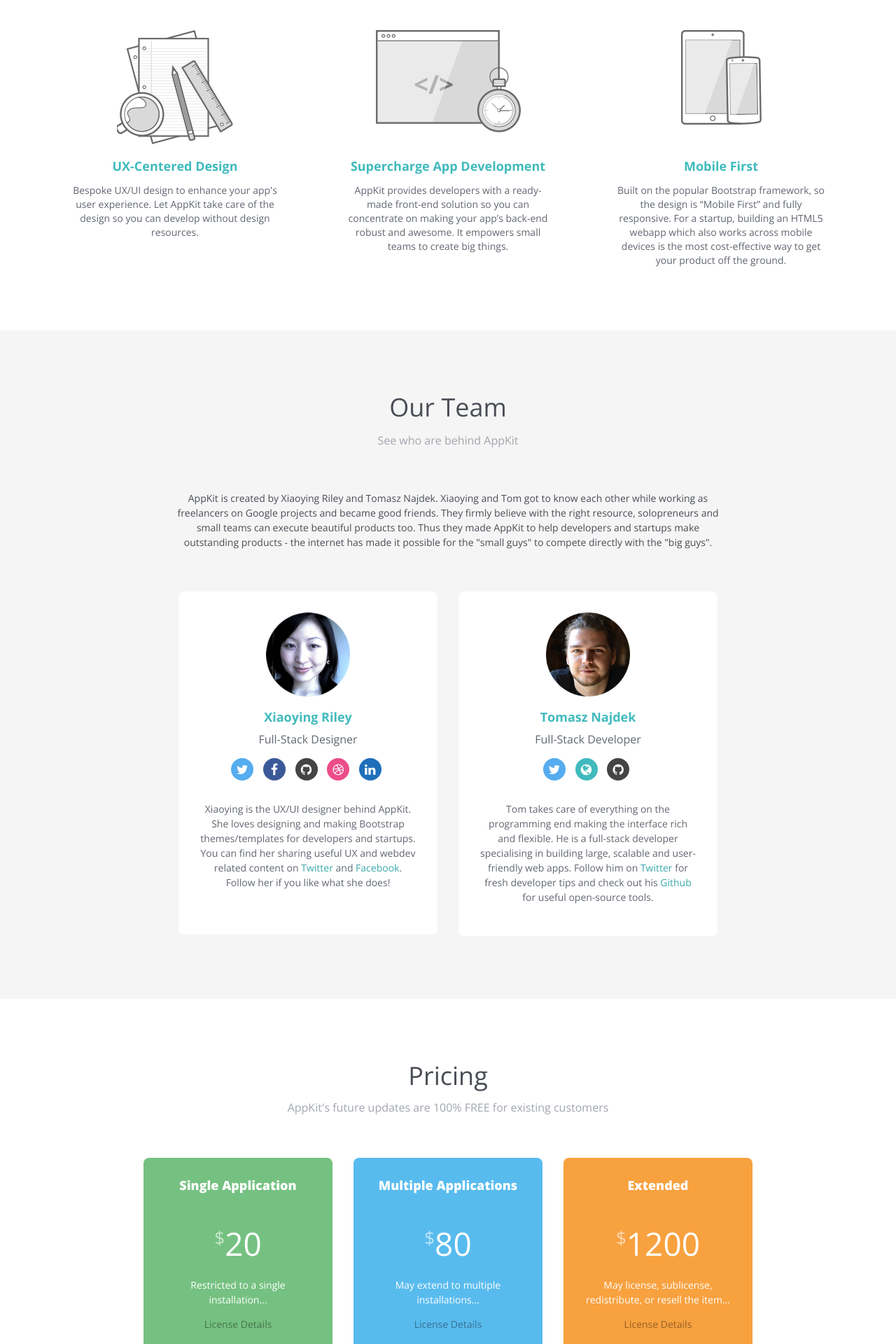
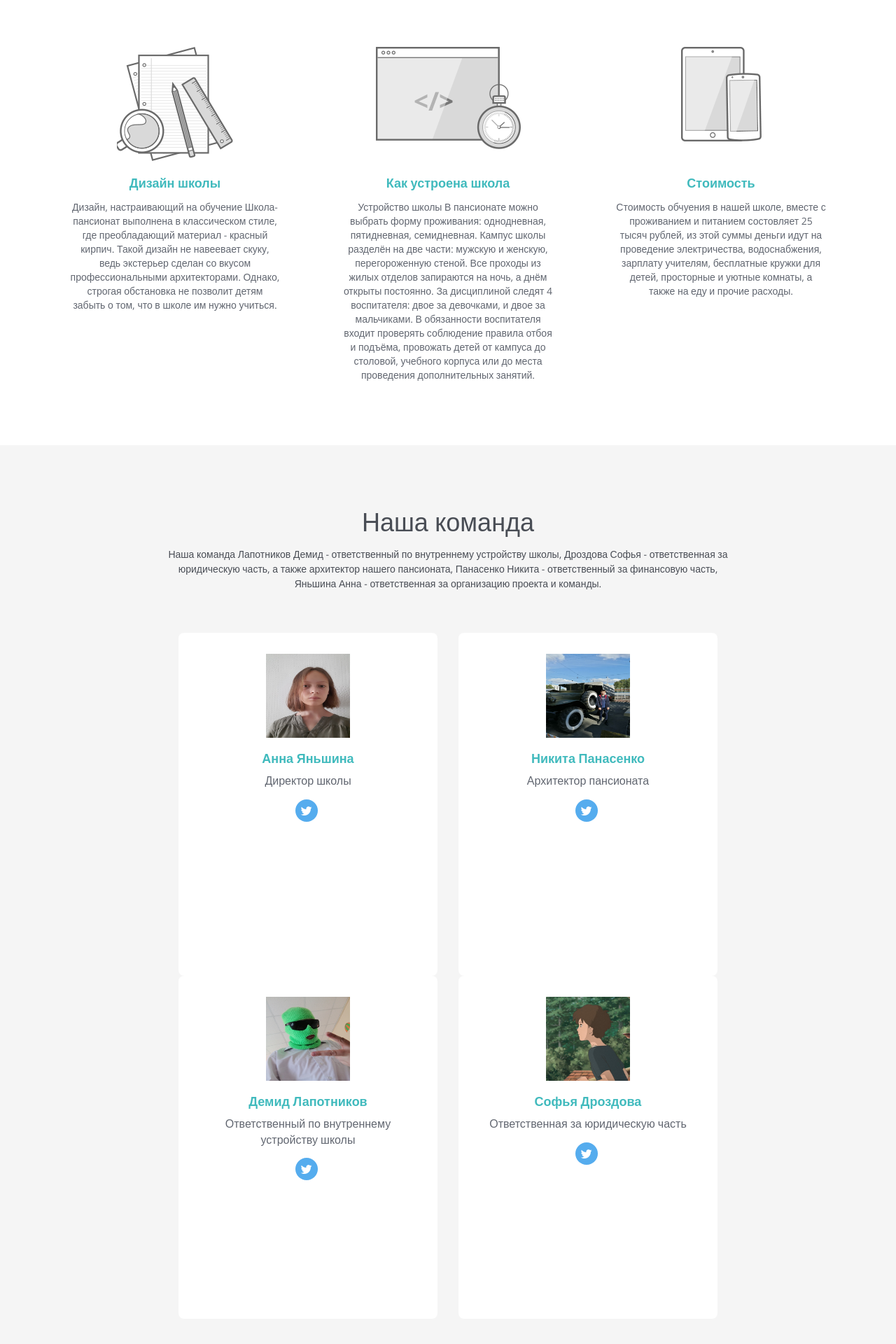
Before and after one commit to Arseniyyy/boarding-school, a FastAPI app: page / in a window 1280 px wide. Shown: the part 800-2720 px from the top of the page at 70% size. Run offline with FastAPI, Linux system fonts and the light colour scheme; style sheets or scripts are compiled from the project's sources; some libraries are stand-ins or nearby versions.

Commit message:
Add more pictures

```diff
--- a/templates/appkit-landing-v1.2/index.html
+++ b/templates/appkit-landing-v1.2/index.html
@@ -28,27 +28,11 @@
 
 <body>
     <!-- ******HEADER****** -->
-    <header id="header" class="header">
-        <div class="container">
-            <nav class="main-nav navbar-right" role="navigation">
-                <div class="navbar-header">
-                    <button class="navbar-toggle" type="button" data-toggle="collapse" data-target="#navbar-collapse">
-                        <span class="sr-only">Toggle navigation</span>
-                        <span class="icon-bar"></span>
-                        <span class="icon-bar"></span>
-                        <span class="icon-bar"></span>
-                    </button><!--//nav-toggle-->
-                </div><!--//navbar-header-->
-            </nav><!--//main-nav-->
-        </div><!--//container-->
-    </header><!--//header-->
+
 
     <div id="hero" class="hero-section">
 
         <div id="hero-carousel" class="hero-carousel carousel carousel-fade slide" data-ride="carousel" data-interval="10000">
-
-
-
 			<!-- Wrapper for slides -->
 			<div class="carousel-inner">
 
@@ -56,8 +40,8 @@
 					<div class="item-content container">
     					<div class="item-content-inner">
 
-				            <h2 class="heading">AppKit is the perfect front-end <br class="hidden-xs">template for app developers</h2>
-				            <p class="intro">It helps developers to build beautiful and user-friendly web apps quickly and easily!</p>
+				            <h2 class="heading">Школа-пансионат "Симфония"</h2>
+				            <p class="intro">Это, пожалуй, лучшая образовательная площадка для ваших детей.</p>
 
     					</div><!--//item-content-inner-->
 					</div><!--//item-content-->
@@ -94,7 +78,7 @@
     <div id="about" class="about-section">
         <div class="container text-center">
             <h2 class="section-title">Почему вам слеудет поступить именно в нашу школу-пансионат?</h2>
-            <p class="intro">Appkit uses modern front-end technologies and is packed with useful components and widgets to speed up your app development</p>
+            <p class="intro">"Симфония" - оркестр знаний, общения и радости.  Здесь с детьми занимаются лучшие квалифицированные учителя, практикуется тьюторство, есть два соц. педагога и два школьных психолога.</p>
 
             <div class="items-wrapper row">
                 <div class="item col-sm-4 col-xs-12">
@@ -102,9 +86,10 @@
                         <div class="figure-holder">
                             <img class="figure-image" src="assets/images/figure-1.png" alt="image">
                         </div><!--//figure-holder-->
-                        <h3 class="item-title">UX-Centered Design</h3>
+                        <h3 class="item-title">Дизайн школы</h3>
                         <div class="item-desc">
-                            Bespoke UX/UI design to enhance your app's user experience. Let AppKit take care of the design so you can develop without design resources.
+                            Дизайн, настраивающий на обучение
+Школа-пансионат выполнена в классическом стиле, где преобладающий материал - красный кирпич. Такой дизайн не навеевает скуку, ведь экстерьер сделан со вкусом профессиональными архитекторами. Однако, строгая обстановка не позволит детям забыть о том, что в школе им нужно учиться.
                         </div><!--//item-desc-->
                     </div><!--//item-inner-->
                 </div><!--//item-->
@@ -113,9 +98,9 @@
                         <div class="figure-holder">
                             <img class="figure-image" src="assets/images/figure-2.png" alt="image">
                         </div><!--//figure-holder-->
-                        <h3 class="item-title">Supercharge App Development</h3>
-                        <div class="item-desc">
-                            AppKit provides developers with a ready-made front-end solution so you can concentrate on making your app’s back-end robust and awesome. It empowers small teams to create big things. </div><!--//item-desc-->
+                        <h3 class="item-title">Как устроена школа</h3>
+                        <div class="item-desc">Устройство школы
+                            В пансионате можно выбрать форму проживания: однодневная, пятидневная, семидневная. Кампус школы разделён на две части: мужскую и женскую,  перегороженную стеной. Все проходы из жилых отделов запираются на ночь, а днём открыты постоянно. За дисциплиной следят 4 воспитателя: двое за девочками, и двое за мальчиками. В обязанности воспитателя входит проверять соблюдение правила отбоя и подъёма, провожать детей от кампуса до столовой, учебного корпуса или до места проведения дополнительных занятий.</div><!--//item-desc-->
                     </div><!--//item-inner-->
                 </div><!--//item-->
                 <div class="item col-sm-4 col-xs-12">
@@ -123,9 +108,8 @@
                         <div class="figure-holder">
                             <img class="figure-image" src="assets/images/figure-3.png" alt="image">
                         </div><!--//figure-holder-->
-                        <h3 class="item-title">Mobile First</h3>
-                        <div class="item-desc">
-                            Built on the popular Bootstrap framework, so the design is “Mobile First” and fully responsive. For a startup, building an HTML5 webapp which also works across mobile devices is the most cost-effective way to get your product off the ground.</div><!--//item-desc-->
+                        <h3 class="item-title">Стоимость</h3>
+                        <div class="item-desc">Стоимость обчуения в нашей школе, вместе с проживанием и питанием состовляет 25 тысяч рублей, из этой суммы деньги идут на проведение электричества, водоснабжения, зарплату учителям, бесплатные кружки для детей, просторные и уютные комнаты, а также на еду и прочие расходы.</div><!--//item-desc-->
                     </div><!--//item-inner-->
                 </div><!--//item-->
             </div><!--//items-wrapper-->
@@ -134,32 +118,26 @@
 
     <div class="team-section" id="team">
         <div class="container text-center">
-            <h2 class="section-title">Our Team</h2>
-            <p class="intro">See who are behind AppKit</p>
+            <h2 class="section-title">Наша команда</h2>
             <div class="story">
-                <p>AppKit is created by Xiaoying Riley and Tomasz Najdek. Xiaoying and Tom got to know each other while working as freelancers on Google projects and became good friends. They firmly believe with the right resource, solopreneurs and small teams can execute beautiful products too. Thus they made AppKit to help developers and startups make outstanding products - the internet has made it possible for the "small guys" to compete directly with the "big guys".</p>
+                <p>Наша команда
+                    Лапотников Демид - ответственный по внутреннему устройству школы, Дроздова Софья - ответственная за юридическую часть, а также архитектор нашего пансионата, Панасенко Никита - ответственный за финансовую часть, Яньшина Анна - ответственная за организацию проекта и команды.</p>
             </div>
             <div class="members-wrapper row">
                 <div class="item col-md-6 col-sm-6 col-xs-12">
                     <div class="item-inner">
                         <div class="profile">
-                            <img class="profile-image" src="assets/images/team-1.png" alt="Xiaoying Riley" />
+                            <img class="profile-image" src="assets/images/Ann.jpg" alt="Xiaoying Riley" />
                         </div>
 
                         <div class="member-content">
-                            <h3 class="member-name">Xiaoying Riley</h3>
-                            <div class="member-title">Full-Stack Designer</div>
+                            <h3 class="member-name">Анна Яньшина</h3>
+                            <div class="member-title">Директор школы</div>
                             <ul class="social list-inline">
-                                <li><a class="twitter" href="https://twitter.com/3rdwave_themes" target="_blank"><i class="fa fa-twitter"></i></a></li>
-
-                                <li><a class="facebook" href="https://www.facebook.com/3rdwavethemes/" target="_blank"><i class="fa fa-facebook"></i></a></li>
-                                <li><a class="github" href="https://github.com/xriley" target="_blank"><i class="fa fa-github"></i></a></li>
-                                <li><a class="dribbble" href="https://dribbble.com/Xiaoying" target="_blank"><i class="fa fa-dribbble"></i></a></li>
-                               <li><a class="linkedin" href="https://uk.linkedin.com/in/xiaoying" target="_blank"><i class="fa fa-linkedin"></i></a></li>
-
+                                <li><a class="twitter" href="https://vk.com/a.miloslav" target="_blank"><i class="fa fa-twitter"></i></a></li>
                             </ul>
                             <div class="member-desc">
-                               <p>Xiaoying is the UX/UI designer behind AppKit. She loves designing and making Bootstrap themes/templates for developers and startups. You can find her sharing useful UX and webdev related content on <a href="https://twitter.com/3rdwave_themes" target="_blank">Twitter</a> and <a href="https://www.facebook.com/3rdwavethemes/" target="_blank">Facebook</a>. Follow her if you like what she does!</p>
+
                             </div><!--//member-desc-->
                         </div><!--//member-content-->
                     </div><!--//item-inner-->
@@ -167,22 +145,52 @@
                 <div class="item col-md-6 col-sm-6 col-xs-12">
                     <div class="item-inner">
                         <div class="profile">
-                            <img class="profile-image" src="assets/images/team-2.png" alt="Tom Najdek" />
+                            <img class="profile-image" src="assets/images/Nikita.jpg" alt="Xiaoying Riley" />
                         </div>
 
                         <div class="member-content">
-                            <h3 class="member-name">Tomasz Najdek</h3>
-                            <div class="member-title">Full-Stack Developer</div>
+                            <h3 class="member-name">Никита Панасенко</h3>
+                            <div class="member-title">Архитектор пансионата</div>
                             <ul class="social list-inline">
-                                <li><a class="twitter" href="http://twitter.com/tnajdek" target="_blank"><i class="fa fa-twitter"></i></a></li>
-                                <li><a href="https://www.doppnet.com/" target="_blank"><i class="fa fa-globe"></i></a></li>
-                                <li><a class="github" href="https://github.com/tnajdek" target="_blank"><i class="fa fa-github"></i></a></li>
-
-
+                                <li><a class="twitter" href="https://vk.com/id609819713" target="_blank"><i class="fa fa-twitter"></i></a></li>
                             </ul>
                             <div class="member-desc">
-                                <p>Tom takes care of everything on the programming end making the interface rich and flexible. He is a full-stack developer specialising in building large, scalable and user-friendly web apps. Follow him on <a href="https://twitter.com/tnajdek" target="_blank">Twitter</a> for fresh developer tips and check out his <a href="https://github.com/tnajdek" target="_blank">Github</a> for useful open-source tools.
-</p>
+
+                            </div><!--//member-desc-->
+                        </div><!--//member-content-->
+                    </div><!--//item-inner-->
+                </div><!--//item-->
+                <div class="item col-md-6 col-sm-6 col-xs-12">
+                    <div class="item-inner">
+                        <div class="profile">
+                            <img class="profile-image" src="assets/images/Demid.jpg" alt="Xiaoying Riley" />
+                        </div>
+
+                        <div class="member-content">
+                            <h3 class="member-name">Демид Лапотников</h3>
+                            <div class="member-title">Ответственный по внутреннему устройству школы</div>
+                            <ul class="social list-inline">
+                                <li><a class="twitter" href="https://vk.com/demidpala4" target="_blank"><i class="fa fa-twitter"></i></a></li>
+                            </ul>
+                            <div class="member-desc">
+
+                            </div><!--//member-desc-->
+                        </div><!--//member-content-->
+                    </div><!--//item-inner-->
+                </div><!--//item-->
+                <div class="item col-md-6 col-sm-6 col-xs-12">
+                    <div class="item-inner">
+                        <div class="profile">
+                            <img class="profile-image" src="assets/images/Drozd.jpg" alt="Xiaoying Riley" />
+                        </div>
+
+                        <div class="member-content">
+                            <h3 class="member-name">Софья Дроздова</h3>
+                            <div class="member-title">Ответственная за юридическую часть</div>
+                            <ul class="social list-inline">
+                                <li><a class="twitter" href="https://vk.com/drozdsofa" target="_blank"><i class="fa fa-twitter"></i></a></li>
+                            </ul>
+                            <div class="member-desc">
                             </div><!--//member-desc-->
                         </div><!--//member-content-->
                     </div><!--//item-inner-->
@@ -193,71 +201,20 @@
 
     <div id="pricing" class="pricing-section">
         <div class="container text-center">
-            <h2 class="section-title">Pricing</h2>
-            <div class="intro">AppKit's future updates are 100% FREE for existing customers</div>
-            <div class="pricing-wrapper">
-                <div class="item item-1 col-md-4 col-sm-4 col-xs-12">
-                    <div class="item-inner">
-                        <h3 class="item-heading">Single Application</h3>
-                        <div class="price-figure">
-                            <span class="currency">$</span><span class="number">20</span>
-                        </div><!--//price-figure-->
-                        <div class="price-desc">
-                            <p>Restricted to a single installation...</p>
-                            <a href="https://wrapbootstrap.com/theme/admin-appkit-admin-theme-angularjs-WB051SCJ1?ref=3wm" target="_blank">License Details</a>
-
-
-                        </div><!--//price-desc-->
-                        <a class="btn btn-cta" href="https://wrapbootstrap.com/theme/admin-appkit-admin-theme-angularjs-WB051SCJ1?ref=3wm">Buy Now</a>
-
-                    </div><!--//item-inner-->
-                </div><!--//item-->
-                <div class="item item-2 col-md-4 col-sm-4 col-xs-12">
-                    <div class="item-inner">
-                        <h3 class="item-heading">Multiple Applications</h3>
-                        <div class="price-figure">
-                            <span class="currency">$</span><span class="number">80</span>
-                        </div><!--//price-figure-->
-                        <div class="price-desc">
-                            <p>May extend to multiple installations...</p>
-                            <a href="https://wrapbootstrap.com/theme/admin-appkit-admin-theme-angularjs-WB051SCJ1?ref=3wm" target="_blank">License Details</a>
-
-
-                        </div><!--//price-desc-->
-                        <a class="btn btn-cta" href="https://wrapbootstrap.com/theme/admin-appkit-admin-theme-angularjs-WB051SCJ1?ref=3wm">Buy Now</a>
-
-                    </div><!--//item-inner-->
-                </div><!--//item-->
-
-                <div class="item item-3 col-md-4 col-sm-4 col-xs-12">
-                    <div class="item-inner">
-                        <h3 class="item-heading">Extended</h3>
-                        <div class="price-figure">
-                            <span class="currency">$</span><span class="number">1200</span>
-                        </div><!--//price-figure-->
-                        <div class="price-desc">
-                            <p>May license, sublicense, redistribute, or resell the item...</p>
-                            <a href="https://wrapbootstrap.com/theme/admin-appkit-admin-theme-angularjs-WB051SCJ1?ref=3wm" target="_blank">License Details</a>
-                        </div><!--//price-desc-->
-                        <a class="btn btn-cta" href="https://wrapbootstrap.com/theme/admin-appkit-admin-theme-angularjs-WB051SCJ1?ref=3wm" target="_blank">Buy Now</a>
-
-                    </div><!--//item-inner-->
-                </div><!--//item-->
-            </div><!--//pricing-wrapper-->
+            <h2 class="section-title">Цены</h2>
+            <div class="intro">Получите скидку в 50% за второго ребенка, поступившего в нашу школу в течение 5 лет, после поступления первого
+                Однодневное пребывание в школе
+                1000 рублей/месяц
+                Пятидневное пребывание в школе (только для учеников начальной школы 1-4 классов)
+                15 000 рублей/месяц
+                Семидневное пребывание в школе
+                25 000 рублей/месяц</div>
 
         </div><!--//container-->
     </div><!--//pricing-section-->
-    <div id="contact" class="contact-section">
-        <div class="container text-center">
-            <h2 class="section-title">Contact Us</h2>
-            <div class="contact-content">
-                <p>Lorem ipsum dolor sit amet, consectetuer adipiscing elit. Aenean commodo ligula eget dolor. Aenean massa. Cum sociis natoque penatibus et magnis dis parturient montes, nascetur ridiculus mus. Donec quam felis.</p>
 
-            </div>
-            <a class="btn btn-cta btn-primary" href="https://wrapbootstrap.com/theme/admin-appkit-admin-theme-angularjs-WB051SCJ1?ref=3wm">Get in Touch</a>
 
-        </div><!--//container-->
-    </div><!--//contact-section-->
+    <a href="https://github.com/Arseniyyy/boarding-school">Source code</a>
 
     <!-- Javascript -->
     <script type="text/javascript" src="assets/plugins/jquery-1.12.3.min.js"></script>
--- a/views/home.py
+++ b/views/home.py
@@ -77,3 +77,27 @@
 def font_awesome():
     file_like = open(f'{directory}/assets/images/figure-3.png', mode='rb')
     return StreamingResponse(content=file_like, media_type='image/png')
+
+
+@router.get('/assets/images/Ann.jpg')
+def font_awesome():
+    file_like = open(f'{directory}/assets/images/Ann.jpg', mode='rb')
+    return StreamingResponse(content=file_like, media_type='image/jpg')
+
+
+@router.get('/assets/images/Nikita.jpg')
+def font_awesome():
+    file_like = open(f'{directory}/assets/images/Nikita.jpg', mode='rb')
+    return StreamingResponse(content=file_like, media_type='image/jpg')
+
+
+@router.get('/assets/images/Demid.jpg')
+def font_awesome():
+    file_like = open(f'{directory}/assets/images/Demid.jpg', mode='rb')
+    return StreamingResponse(content=file_like, media_type='image/jpg')
+
+
+@router.get('/assets/images/Drozd.jpg')
+def font_awesome():
+    file_like = open(f'{directory}/assets/images/Drozd.jpg', mode='rb')
+    return StreamingResponse(content=file_like, media_type='image/jpg')
```
Also changed, not shown: templates/appkit-landing-v1.2/assets/images/Ann.jpg (added), templates/appkit-landing-v1.2/assets/images/Demid.jpg (added), templates/appkit-landing-v1.2/assets/images/Drozd.jpg (added), templates/appkit-landing-v1.2/assets/images/Nikita.jpg (added).
